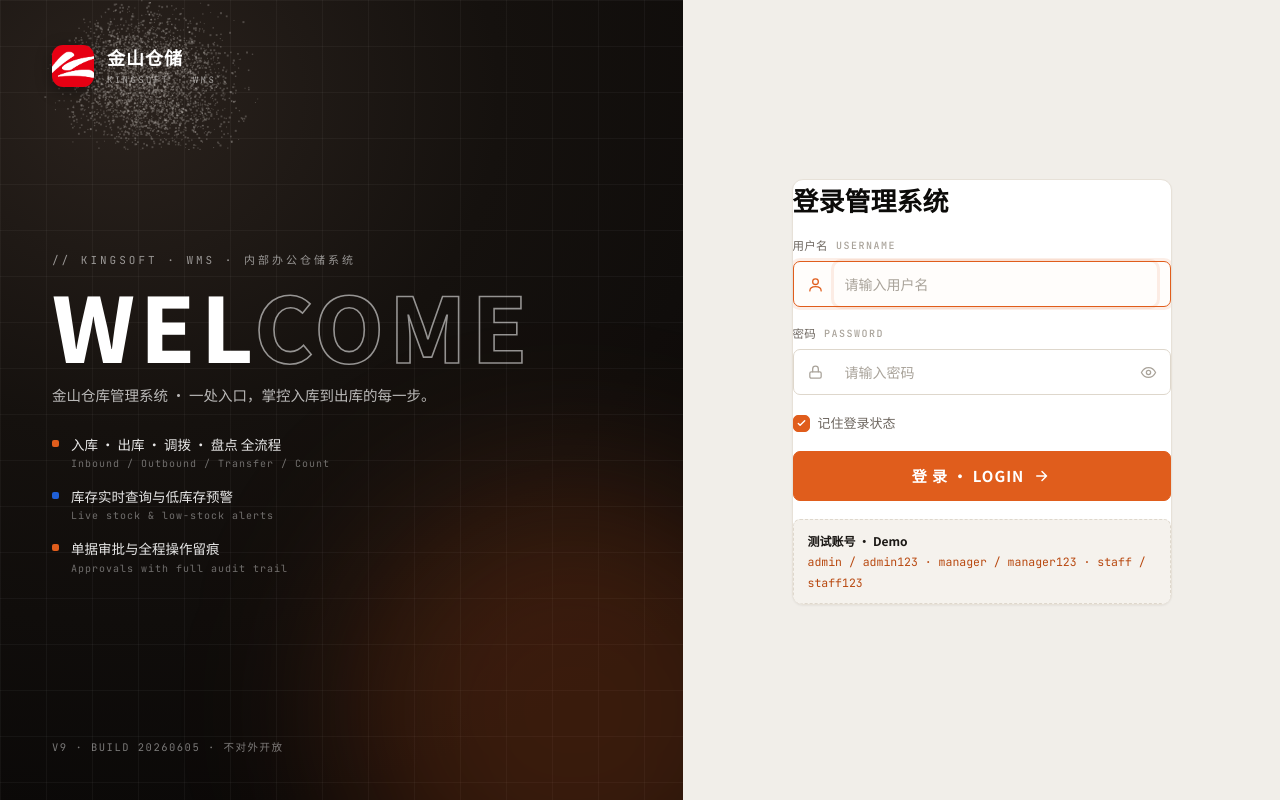
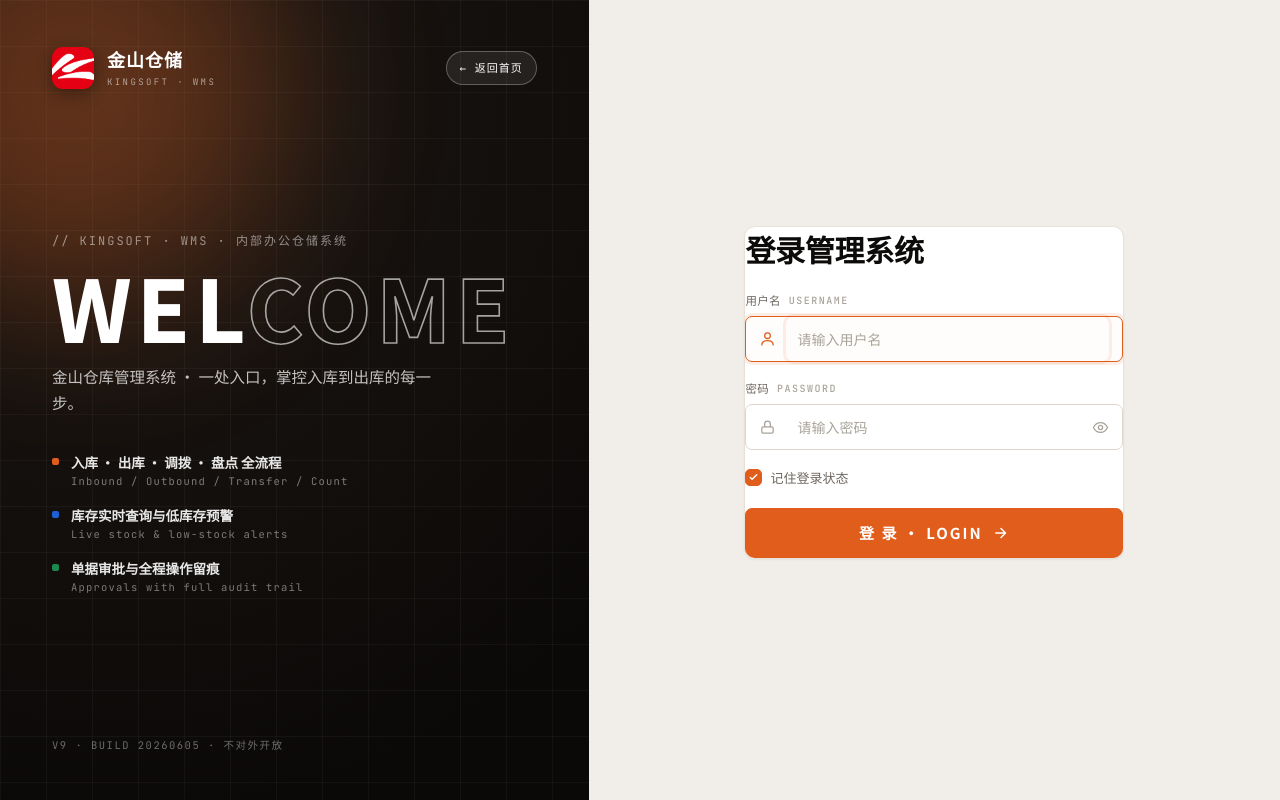
Before and after one commit to g3207779628-sys/code_1, a Flask app: page /login in a window 1280 px wide. Run offline with Flask 3, Linux system fonts and the light colour scheme; data comes from the database, SQL or seed files in the repository; parts of the project's set-up code (start-up, migrations or seed data) failed here and were passed over.

Commit message:
feat(ui): 按新交接稿更新登录/欢迎页 + WELCOME接力过渡 + 三处删改
- 统一登录右侧为单一外层底色 #F1EEE9(去掉第二种相近底色)
- 去掉登录页动态生成的粒子 Logo(canvas)
- 去掉左下角'测试账号·Demo'区块
- 登录页对齐交接稿 LoginA: 46/54 分屏, 第三特性点改绿, 新增'← 返回首页', 无忘记密码
- 欢迎/登录 .mega 加 view-transition-name:ks-mega + @view-transition:auto, 实现 WELCOME 接力(共享元素过渡, 进步增强, 不支持则普通跳转)
- 5099隔离验证: 登录无canvas/无测试账号/单一底色/接力锚点就位, 零报错

Co-Authored-By: Claude Opus 4.8 (1M context) <noreply@anthropic.com>

```diff
--- a/templates/login.html
+++ b/templates/login.html
@@ -9,40 +9,45 @@
 <link rel="preconnect" href="https://fonts.gstatic.com" crossorigin>
 <link href="https://fonts.googleapis.com/css2?family=Noto+Sans+SC:wght@400;500;700;800&family=JetBrains+Mono:wght@400;500&display=swap" rel="stylesheet">
 <style>
-.lga{--abright:#E86A28;--adeep:#B8480F;--accent:#E05D1C;--blue:#1F5FD6;--ink:#1B1815;--ink-strong:#0C0B09;--ink-quiet:#6E6760;--ink-faded:#A9A39A;
-  --line:#E7E1D8;--line-input:#DED7CC;--bg-base:#F1EEE9;--bg-card:#fff;--bg-alt:#F5F2ED;--mono:'JetBrains Mono',ui-monospace,Menlo,monospace;
+@view-transition{navigation:auto}  /* WELCOME 接力：与欢迎页共享元素过渡 */
+.lga{--abright:#E86A28;--adeep:#B8480F;--accent:#E05D1C;--blue:#1F5FD6;--green:#1C8A4E;
+  --ink:#1B1815;--ink-strong:#0C0B09;--ink-quiet:#6E6760;--ink-faded:#A9A39A;
+  --line:#E7E1D8;--line-input:#DED7CC;--bg-base:#F1EEE9;--mono:'JetBrains Mono',ui-monospace,Menlo,monospace;
   position:fixed;inset:0;display:flex;overflow:hidden;
   font-family:'Noto Sans SC',-apple-system,BlinkMacSystemFont,'PingFang SC','Microsoft YaHei',sans-serif}
 .lga *{box-sizing:border-box}
-/* 左：工业暗色分屏 */
-.lga .left{position:relative;overflow:hidden;flex:1.12;color:#fff;display:flex;flex-direction:column;justify-content:space-between;padding:44px 52px;
-  background:radial-gradient(120% 90% at 18% 12%,#2a221d 0%,#15110e 46%,#0b0908 100%)}
+/* 左 46%：工业暗色品牌侧 */
+.lga .left{position:relative;overflow:hidden;flex:0 0 46%;color:#fff;display:flex;flex-direction:column;justify-content:space-between;padding:46px 52px;
+  background:radial-gradient(120% 90% at 18% 12%,#241f1b 0%,#15110e 46%,#0b0908 100%)}
 .lga .left .texgrid{position:absolute;inset:0;z-index:0;pointer-events:none;
   background-image:linear-gradient(rgba(255,255,255,.04) 1px,transparent 1px),linear-gradient(90deg,rgba(255,255,255,.04) 1px,transparent 1px);background-size:46px 46px}
-.lga .left .glow{position:absolute;width:460px;height:460px;border-radius:50%;filter:blur(80px);background:rgba(224,93,28,.22);right:-120px;bottom:-140px;pointer-events:none;z-index:0}
-.lga #lgMark{position:absolute;inset:0;z-index:0}
+.lga .left .glow{position:absolute;width:420px;height:420px;border-radius:50%;filter:blur(80px);background:rgba(224,93,28,.32);left:-140px;top:-120px;pointer-events:none;z-index:0}
 .lga .left>*{position:relative;z-index:1}
+.lga .ltop{display:flex;align-items:center;justify-content:space-between}
 .lga .lbrand{display:flex;align-items:center;gap:13px}
 .lga .lbrand .tile{width:42px;height:42px;border-radius:11px;overflow:hidden;box-shadow:0 4px 16px rgba(0,0,0,.4)}
 .lga .lbrand .tile img{width:100%;height:100%;display:block;object-fit:cover}
 .lga .lbrand .cn{font-size:18px;font-weight:700;letter-spacing:1px;color:#fff}
 .lga .lbrand .en{font-family:var(--mono);font-size:9px;letter-spacing:2.4px;color:rgba(255,255,255,.55);margin-top:3px}
+.lga .back{appearance:none;border:1px solid rgba(255,255,255,.28);background:rgba(255,255,255,.08);color:#fff;font-family:var(--mono);
+  font-size:11px;letter-spacing:1px;padding:8px 13px;border-radius:999px;cursor:pointer;text-decoration:none;display:inline-flex;align-items:center;gap:6px;transition:.15s}
+.lga .back:hover{background:rgba(255,255,255,.16);border-color:rgba(255,255,255,.45)}
 .lga .lmid{display:flex;flex-direction:column}
-.lga .eyebrow{font-family:var(--mono);font-size:11px;letter-spacing:3px;color:rgba(255,255,255,.55);text-transform:uppercase}
-.lga .mega{font-weight:800;letter-spacing:5px;line-height:.92;font-size:clamp(56px,7vw,104px);margin-top:14px}
+.lga .eyebrow{font-family:var(--mono);font-size:12px;letter-spacing:2px;color:rgba(255,255,255,.5)}
+.lga .mega{font-weight:800;letter-spacing:5px;line-height:.92;font-size:clamp(54px,6.8vw,86px);margin-top:16px;view-transition-name:ks-mega}
 .lga .mega .fill{color:#fff}
-.lga .mega .stroke{color:transparent;-webkit-text-stroke:1.6px rgba(255,255,255,.55)}
-.lga .lsub{font-size:14.5px;color:rgba(255,255,255,.7);margin-top:18px;max-width:440px;line-height:1.7}
-.lga .feats{margin-top:26px;display:flex;flex-direction:column;gap:15px}
+.lga .mega .stroke{color:transparent;-webkit-text-stroke:1.6px rgba(255,255,255,.62)}
+.lga .lsub{font-size:15.5px;color:rgba(255,255,255,.74);margin:18px 0 36px;max-width:380px;line-height:1.7}
+.lga .feats{display:flex;flex-direction:column;gap:15px}
 .lga .feat{display:flex;align-items:flex-start;gap:12px}
 .lga .feat .d{width:7px;height:7px;border-radius:2px;margin-top:6px;flex-shrink:0}
-.lga .feat .cn{font-size:13.5px;color:rgba(255,255,255,.9)}
-.lga .feat .en{font-family:var(--mono);font-size:10px;letter-spacing:1px;color:rgba(255,255,255,.4);margin-top:2px}
-.lga .lver{font-family:var(--mono);font-size:10.5px;letter-spacing:1.5px;color:rgba(255,255,255,.45)}
-/* 右：浅色表单 */
+.lga .feat .cn{font-size:13.5px;font-weight:600;color:rgba(255,255,255,.9)}
+.lga .feat .en{font-family:var(--mono);font-size:10.5px;letter-spacing:1.2px;color:rgba(255,255,255,.45);margin-top:2px}
+.lga .lver{font-family:var(--mono);font-size:10.5px;letter-spacing:1.5px;color:rgba(255,255,255,.4)}
+/* 右 54%：单一外层底色（#F1EEE9）表单侧 */
 .lga .right{flex:1;display:flex;align-items:center;justify-content:center;background:var(--bg-base);padding:40px}
-.lga .card{width:100%;max-width:380px;display:flex;flex-direction:column;gap:18px}
-.lga .card h1{margin:0;font-size:26px;font-weight:700;color:var(--ink-strong)}
+.lga .card{width:380px;display:flex;flex-direction:column;gap:18px}
+.lga .card h1{margin:0 0 2px;font-size:30px;font-weight:800;letter-spacing:-.01em;color:var(--ink-strong)}
 .lga .field{display:flex;flex-direction:column;gap:7px}
 .lga .field label{font-size:11.5px;color:var(--ink-quiet);font-weight:500;letter-spacing:.3px;display:flex;align-items:center;gap:8px}
 .lga .field label .en{font-family:var(--mono);font-size:10px;letter-spacing:1.5px;color:var(--ink-faded);text-transform:uppercase}
@@ -60,15 +65,12 @@
 .lga .check .box svg{width:11px;height:11px;opacity:0;transition:opacity .14s}
 .lga .check.on .box{background:var(--accent);border-color:var(--accent)}
 .lga .check.on .box svg{opacity:1}
-.lga .btn{display:inline-flex;align-items:center;justify-content:center;gap:9px;width:100%;height:50px;font-family:inherit;font-weight:600;font-size:15px;letter-spacing:1px;
-  border-radius:7px;cursor:pointer;border:1px solid var(--accent);background:var(--accent);color:#fff;transition:.16s}
+.lga .btn{display:inline-flex;align-items:center;justify-content:center;gap:9px;width:100%;height:50px;font-family:inherit;font-weight:600;font-size:15px;letter-spacing:2px;
+  border-radius:7px;cursor:pointer;border:1px solid var(--accent);background:var(--accent);color:#fff;transition:.16s;margin-top:2px}
 .lga .btn:hover{background:var(--adeep);border-color:var(--adeep);transform:translateY(-1px);box-shadow:0 8px 22px -8px rgba(20,18,15,.4)}
 .lga .btn svg{width:18px;height:18px}
 .lga .flash{display:flex;align-items:center;gap:9px;padding:11px 14px;border-radius:7px;font-size:12.5px;background:rgba(210,63,63,.1);border:1px solid rgba(210,63,63,.3);color:#D23F3F}
-.lga .hint{background:var(--bg-alt);border:1px dashed var(--line-input);border-radius:7px;padding:11px 14px;font-size:12px;color:var(--ink-quiet);line-height:1.7}
-.lga .hint strong{color:var(--ink);font-weight:600}
-.lga .hint .mono{font-family:var(--mono);color:var(--adeep);font-size:11.5px}
-@media(max-width:860px){.lga{flex-direction:column}.lga .left{flex:none;min-height:38vh;padding:30px}.lga .right{flex:1}}
+@media(max-width:860px){.lga{flex-direction:column}.lga .left{flex:none;min-height:34vh;padding:30px}.lga .right{flex:1}}
 </style>
 </head>
 <body>
@@ -76,11 +78,12 @@
   <div class="left">
     <div class="texgrid"></div>
     <div class="glow"></div>
-    <canvas id="lgMark"></canvas>
-
-    <div class="lbrand">
-      <span class="tile"><img src="{{ url_for('static', filename='kingsoft-logo.png') }}" alt="金山仓储"></span>
-      <div><div class="cn">金山仓储</div><div class="en">KINGSOFT · WMS</div></div>
+    <div class="ltop">
+      <div class="lbrand">
+        <span class="tile"><img src="{{ url_for('static', filename='kingsoft-logo.png') }}" alt="金山仓储"></span>
+        <div><div class="cn">金山仓储</div><div class="en">KINGSOFT · WMS</div></div>
+      </div>
+      <a class="back" href="{{ url_for('welcome') }}">← 返回首页</a>
     </div>
 
     <div class="lmid">
@@ -90,7 +93,7 @@
       <div class="feats">
         <div class="feat"><span class="d" style="background:var(--accent)"></span><div><div class="cn">入库 · 出库 · 调拨 · 盘点 全流程</div><div class="en">Inbound / Outbound / Transfer / Count</div></div></div>
         <div class="feat"><span class="d" style="background:var(--blue)"></span><div><div class="cn">库存实时查询与低库存预警</div><div class="en">Live stock &amp; low-stock alerts</div></div></div>
-        <div class="feat"><span class="d" style="background:var(--accent)"></span><div><div class="cn">单据审批与全程操作留痕</div><div class="en">Approvals with full audit trail</div></div></div>
+        <div class="feat"><span class="d" style="background:var(--green)"></span><div><div class="cn">单据审批与全程操作留痕</div><div class="en">Approvals with full audit trail</div></div></div>
       </div>
     </div>
 
@@ -120,65 +123,16 @@
       </div>
       <label class="check on" id="lgRemember"><span class="box"><svg viewBox="0 0 24 24" fill="none" stroke="currentColor" stroke-width="3" stroke-linecap="round" stroke-linejoin="round"><path d="M5 12l4 4 10-10"/></svg></span>记住登录状态<input type="checkbox" name="remember" checked hidden></label>
       <button type="submit" class="btn">登 录 · LOGIN <svg viewBox="0 0 24 24" fill="none" stroke="currentColor" stroke-width="2" stroke-linecap="round" stroke-linejoin="round"><path d="M5 12h13M12 6l6 6-6 6"/></svg></button>
-      <div class="hint"><strong>测试账号 · Demo</strong><br><span class="mono">admin / admin123 · manager / manager123 · staff / staff123</span></div>
     </form>
   </div>
 </div>
 
-<script src="{{ url_for('static', filename='welcome_marks.js') }}?v={{ css_version }}"></script>
 <script>
 (function(){
-  // 密码可见切换
   var pwd=document.getElementById('lgPwd'), eye=document.getElementById('lgEye');
   if(eye&&pwd)eye.addEventListener('click',function(){pwd.type=pwd.type==='password'?'text':'password';});
-  // 记住登录状态
   var rem=document.getElementById('lgRemember');
   if(rem){var cb=rem.querySelector('input');rem.addEventListener('click',function(e){e.preventDefault();var on=!rem.classList.contains('on');rem.classList.toggle('on',on);cb.checked=on;});}
-
-  // 左侧真·金山 Logo 粒子动效水印（碎裂↔拼合，无缝；按 canvas 容器尺寸定位）
-  var CFG={T:9000, stride:7, fx:0.5, fy:0.52, scale:0.7, scatter:0.9, dotMin:1.0, dotMax:2.4, baseAlpha:0.26};
-  var cvs=document.getElementById('lgMark'); if(!cvs) return;
-  var ctx=cvs.getContext('2d'), W=0,H=0,DPR=Math.min(window.devicePixelRatio||1,2),parts=[];
-  function pts744(){
-    var S=744,oc=document.createElement('canvas');oc.width=S;oc.height=S;var x=oc.getContext('2d');
-    x.clearRect(0,0,S,S);x.save();x.translate(0,744);x.scale(0.1,-0.1);x.fillStyle='#fff';
-    (window.MARK_PATHS||[]).forEach(function(d){try{x.fill(new Path2D(d));}catch(e){}});
-    x.restore();
-    var img=x.getImageData(0,0,S,S).data,raw=[];
-    for(var yy=0;yy<S;yy+=CFG.stride)for(var xx=0;xx<S;xx+=CFG.stride)if(img[(yy*S+xx)*4+3]>128)raw.push([xx,yy]);
-    if(!raw.length)return[];
-    var a=1e9,b=1e9,c=-1e9,d=-1e9;
-    raw.forEach(function(p){if(p[0]<a)a=p[0];if(p[0]>c)c=p[0];if(p[1]<b)b=p[1];if(p[1]>d)d=p[1];});
-    var cx=(a+c)/2,cy=(b+d)/2,m=Math.max(c-a,d-b)||1;
-    return raw.map(function(p){return{nx:(p[0]-cx)/m,ny:(p[1]-cy)/m};});
-  }
-  function rand(a,b){return a+Math.random()*(b-a)}
-  function build(){
-    var cw=cvs.clientWidth||cvs.parentNode.clientWidth, ch=cvs.clientHeight||cvs.parentNode.clientHeight;
-    W=cvs.width=Math.floor(cw*DPR);H=cvs.height=Math.floor(ch*DPR);
-    var pts=pts744(), size=Math.min(cw,ch)*CFG.scale*DPR, cx=cw*CFG.fx*DPR, cy=ch*CFG.fy*DPR;
-    parts=pts.map(function(p){var ang=Math.random()*Math.PI*2,rad=rand(0.25,1)*size*CFG.scatter;
-      return{hx:cx+p.nx*size,hy:cy+p.ny*size,ox:Math.cos(ang)*rad,oy:Math.sin(ang)*rad,
-        ph:Math.random()*Math.PI*2,wf:(2+(Math.random()*3|0)),wamp:rand(2,7)*DPR,sz:rand(CFG.dotMin,CFG.dotMax)*DPR};});
-  }
-  function smooth(t){return t*t*(3-2*t)}
-  function render(phi){
-    var k=smooth((1-Math.cos(phi*Math.PI*2))/2), th=phi*Math.PI*2, cs=Math.cos(th), sn=Math.sin(th);
-    ctx.clearRect(0,0,W,H);
-    for(var i=0;i<parts.length;i++){var p=parts[i];
-      var rx=p.ox*cs-p.oy*sn, ry=p.ox*sn+p.oy*cs, wob=Math.sin(phi*Math.PI*2*p.wf+p.ph)*p.wamp;
-      var x=p.hx+k*rx+k*wob, y=p.hy+k*ry+k*wob*0.6, s=p.sz*(1-0.25*k);
-      ctx.fillStyle='rgba(255,250,244,'+(CFG.baseAlpha-0.10*k)+')';
-      ctx.fillRect(x-s/2,y-s/2,s,s);
-    }
-  }
-  var t0=null,paused=false;
-  function frame(ts){if(paused)return;if(t0===null)t0=ts;render(((ts-t0)%CFG.T)/CFG.T);requestAnimationFrame(frame);}
-  function init(){build();requestAnimationFrame(frame);}
-  if(document.fonts&&document.fonts.ready){document.fonts.ready.then(init);}else{init();}
-  var rt;addEventListener('resize',function(){clearTimeout(rt);rt=setTimeout(function(){t0=null;build();},180);});
-  window.__freeze=function(phi){paused=true;render(phi);};
-  window.__renderAtPhi=function(phi){render(phi);};
 })();
 </script>
 </body>
--- a/templates/welcome.html
+++ b/templates/welcome.html
@@ -29,6 +29,7 @@ document.getElementById('v9-today').textContent = new Date().toISOString().slice
   font-family:'Noto Sans SC',-apple-system,BlinkMacSystemFont,'PingFang SC','Microsoft YaHei',sans-serif;
   background:linear-gradient(150deg,var(--abright),var(--adeep) 82%);z-index:1}
 .wlcc *{box-sizing:border-box}
+@view-transition{navigation:auto}  /* WELCOME 接力：与登录页共享元素过渡 */
 .wlcc .texgrid{position:absolute;inset:0;z-index:0;pointer-events:none;
   background-image:linear-gradient(rgba(255,255,255,.05) 1px,transparent 1px),linear-gradient(90deg,rgba(255,255,255,.05) 1px,transparent 1px);
   background-size:46px 46px}
@@ -48,7 +49,7 @@ document.getElementById('v9-today').textContent = new Date().toISOString().slice
 .wlcc .chip svg{width:14px;height:14px}
 .wlcc .clock{font-family:var(--mono);font-size:12px;letter-spacing:1px;color:rgba(255,255,255,.66)}
 .wlcc .hero{position:relative;z-index:2;flex:1;display:flex;flex-direction:column;align-items:center;justify-content:center;text-align:center;padding-bottom:14px}
-.wlcc .mega{font-weight:800;letter-spacing:6px;line-height:.92;font-size:clamp(66px,11.5vw,158px);text-shadow:0 8px 44px rgba(60,18,2,.30)}
+.wlcc .mega{font-weight:800;letter-spacing:6px;line-height:.92;font-size:clamp(66px,11.5vw,158px);text-shadow:0 8px 44px rgba(60,18,2,.30);view-transition-name:ks-mega}
 .wlcc .mega .fill{color:#fff}
 .wlcc .mega .stroke{color:transparent;-webkit-text-stroke:1.8px rgba(255,255,255,.6)}
 .wlcc .subcn{font-size:20px;letter-spacing:6px;color:rgba(255,255,255,.88);margin-top:20px;padding-left:6px}
```
